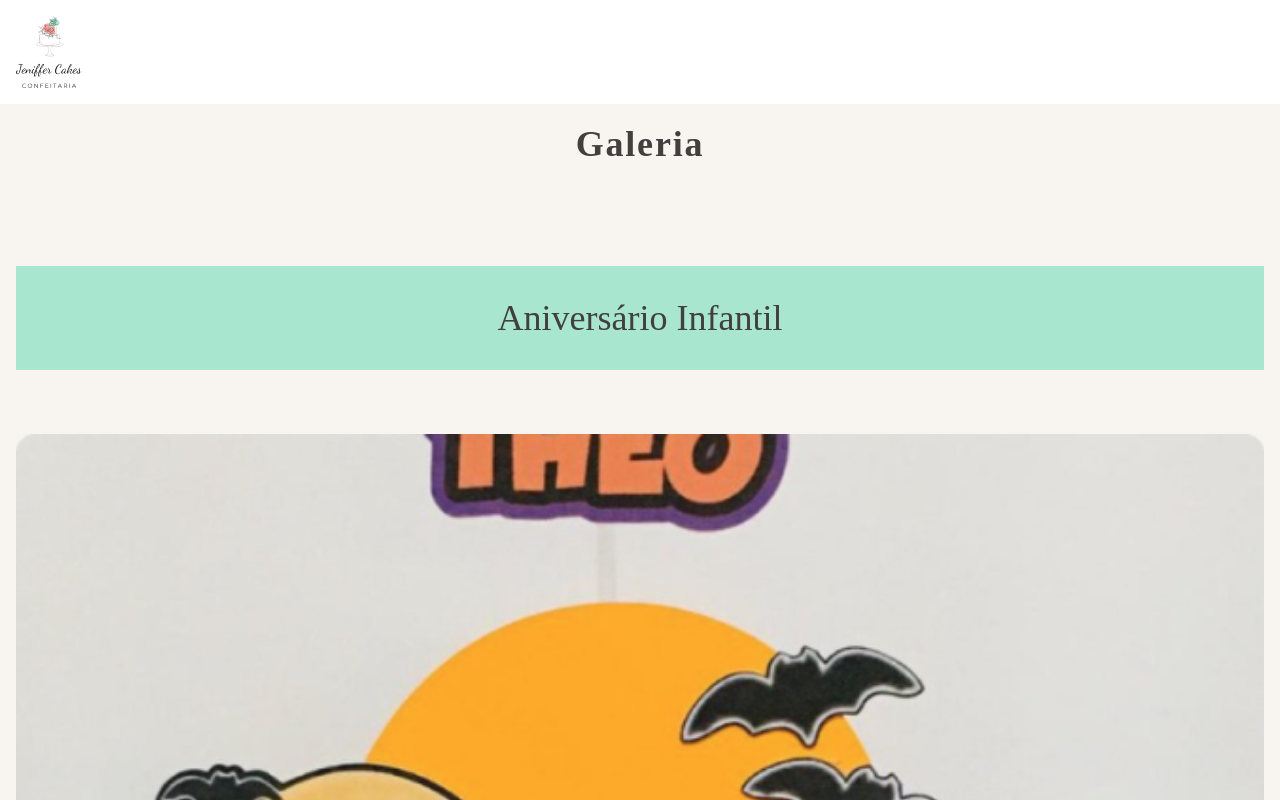
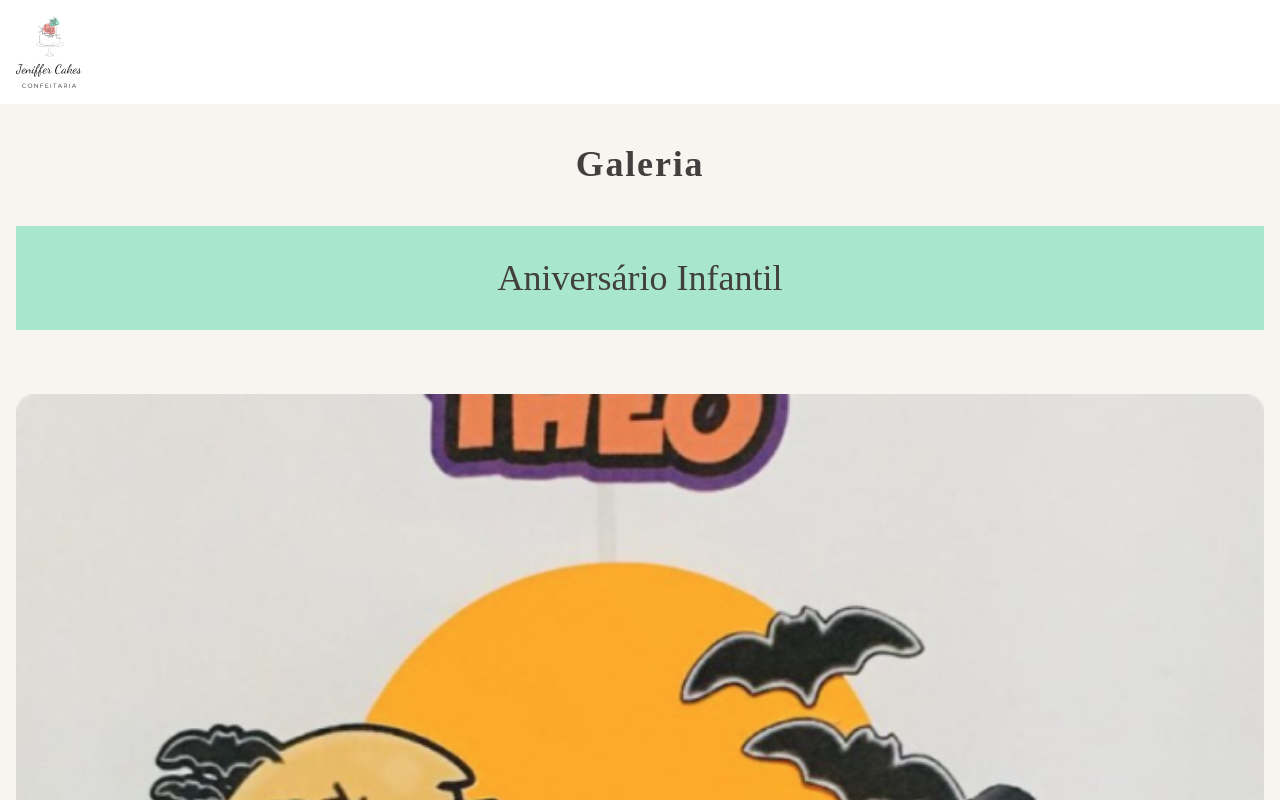
Before and after one commit to edukaki/JenifferCakes, a Next.js app: page /galeria in a window 1280 px wide. Shown: the top 800 px of the page. Built offline with nearby package versions, Linux system fonts and the light colour scheme.

Commit message:
feat(galeria): add header

```diff
--- a/src/app/galeria/page.jsx
+++ b/src/app/galeria/page.jsx
@@ -2,11 +2,17 @@
 import { objGallery } from '@/assets/utils/objGallery';
 import Carousel from '@/components/Carousel';
 import ColoredTitle from '@/components/ColoredTitle';
+import Link from 'next/link';
 
 export default function galeria() {
   return (
+    <>
+      <header>
+        <h1 className="text-center tracking-wider leading-snug py-9">
+          Galeria
+        </h1>
+      </header>
       <main>
-      <h1 className="text-center tracking-wider leading-snug pt-4">Galeria</h1>
         <section className="flex flex-col items-center text-center gap-7">
           <ColoredTitle bgColor="green" title="Aniversário Infantil" />
           <Carousel arrImage={objGallery[0].infantil} alt="Bolo infantil" />
@@ -20,8 +26,12 @@ export default function galeria() {
         </section>
         <section className="flex flex-col items-center text-center gap-7">
           <ColoredTitle bgColor="green" title="Casamento e Bodas" />
-        <Carousel arrImage={objGallery[0].casamento} alt="Bolo de casamento" />
+          <Carousel
+            arrImage={objGallery[0].casamento}
+            alt="Bolo de casamento"
+          />
         </section>
       </main>
+    </>
   );
 }
```
Lines whose indentation alone changed are shown as unchanged.
